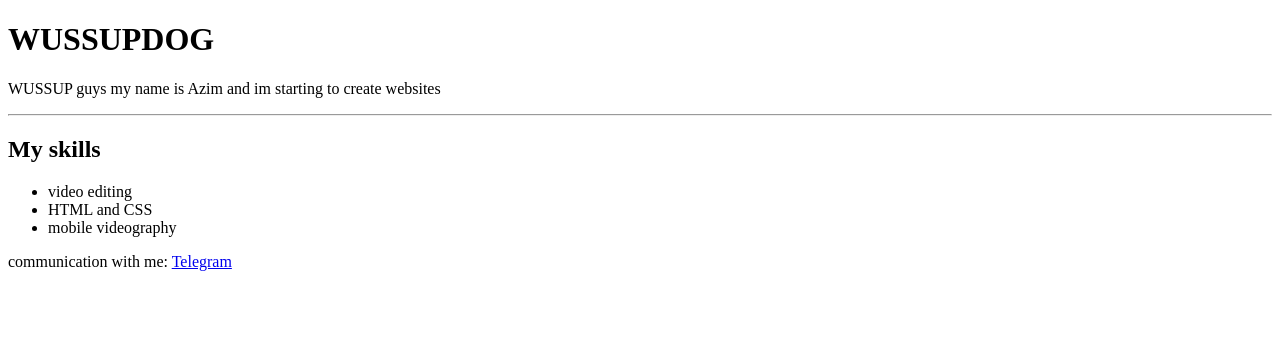
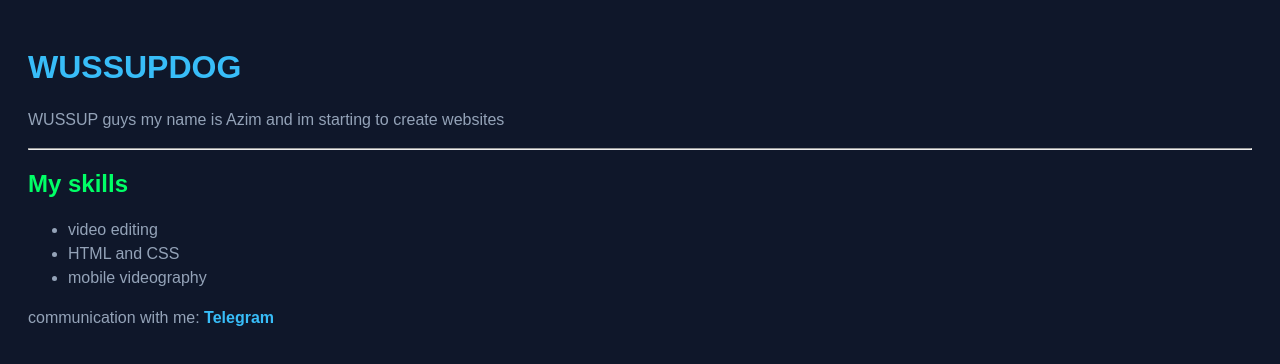
Before and after one commit to ghpjdf-cpu/WUSSUPDOGMFS8, a plain HTML site: page index.html in a window 1280 px wide. Drawn offline with Linux system fonts and the light colour scheme.

Commit message:
Enhance index.html with CSS styling
Added CSS styles for better page aesthetics.

```diff
--- a/index.html
+++ b/index.html
@@ -5,11 +5,50 @@
 <meta name="viewport" content="width=device-width, initial-scale=1.0">
 <meta name="description" content="Портфолио Азима: IT-студент, мобилограф и видеомонтажёр. Занимаюсь разработкой, креативами и визуальным контентом.">
 <title>Azim personal site</title>
+<style>
+    /* Настройки для всей страницы */
+    body {
+        background-color: #0f172a;
+        color: #f8fafc;
+        font-family: Arial, sans-serif;
+        padding: 20px;
+    }
+
+    /* Настройка главных заголовков */
+    h1 {
+        color: #38bdf8;
+    }
+
+    /* Настройка подзаголовков */
+    h2 {
+        color: #00ff66;
+    }
+
+    /* Обычный текст и списки */
+    p, li {
+        font-size: 16px;
+        line-height: 1.5;
+        color: #94a3b8;
+    }
+
+    /* Ссылка на Telegram */
+    a {
+        color: #38bdf8;
+        text-decoration: none;
+        font-weight: 600;
+    }
+
+    /* Эффект при наведении на ссылку */
+    a:hover {
+        text-decoration: underline;
+    }
+</style>
 </head>
 <body>
+
 <header>
-<h1>WUSSUPDOG</h1>
-<p>WUSSUP guys my name is Azim and im starting to create websites</p>
+    <h1>WUSSUPDOG</h1>
+    <p>WUSSUP guys my name is Azim and im starting to create websites</p>
 </header>
 
 <hr>
@@ -28,3 +67,4 @@
 </footer>
 
 </body>
+</html>
```
